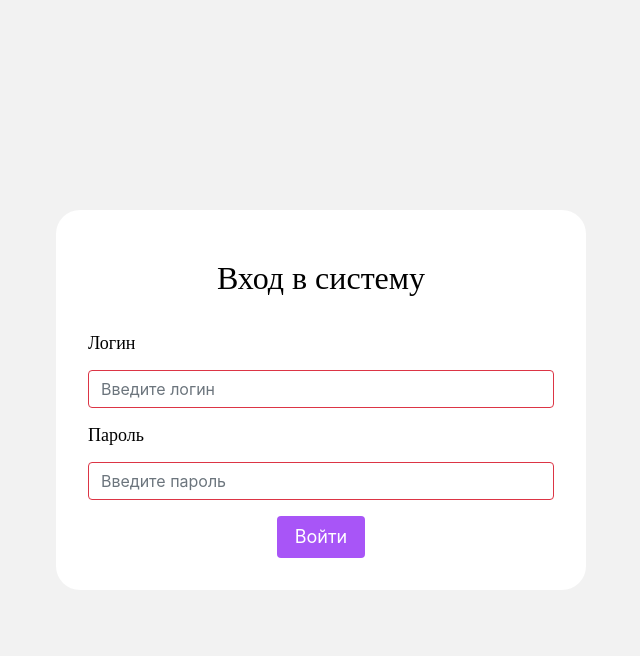
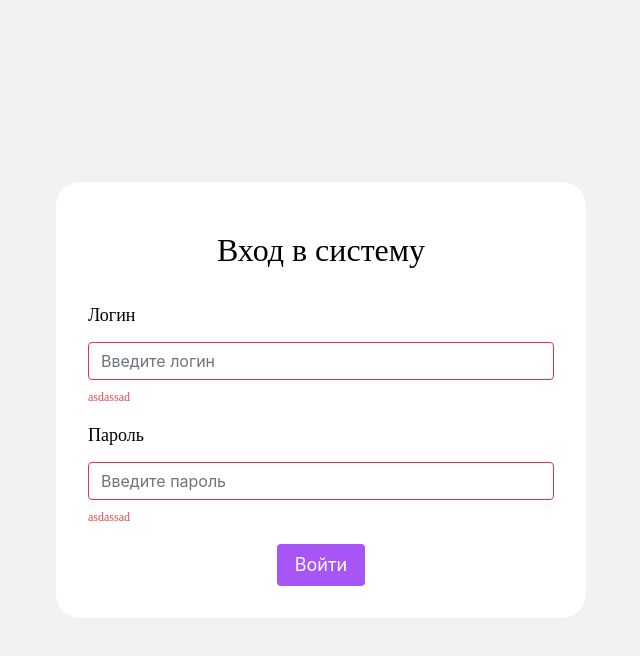
Before and after one commit to os-nsu/ostest-front, a React (Vite) app: page /login in a window 1280 px wide. Both pictures are taken after a click on the button "Войти". Shown: the top 656 px of the page, without its empty margins (319-959 px from the left). Built offline with nearby package versions, Linux system fonts and the light colour scheme; no server answers.

Commit message:
12196 edit DefaultInput: add prop erroLabel

```diff
--- a/src/UI/inputs/DefaultInput/DefaultInput.tsx
+++ b/src/UI/inputs/DefaultInput/DefaultInput.tsx
@@ -9,6 +9,7 @@ interface DefaultInputProps {
   disabled?: boolean;
   required?: boolean;
   invalid?: boolean;
+  errorLabel?: string;
 
   onChange?: (value: string) => void;
 }
@@ -20,6 +21,7 @@ export default function DefaultInput({
   disabled,
   required,
   invalid,
+  errorLabel,
   onChange,
 }: DefaultInputProps) {
   const { defaultValue, onInput } = useInput(value, onChange);
@@ -32,6 +34,7 @@ export default function DefaultInput({
           {required ? <span style={{ color: '#EC4256' }}> * </span> : null}
         </label>
       ) : null}
+      <div className={styles.inputContainer}>
         <InputText
           className={styles.input}
           placeholder={placeholder}
@@ -40,6 +43,10 @@ export default function DefaultInput({
           disabled={disabled}
           invalid={invalid}
         />
+        {invalid && errorLabel ? (
+          <span className={styles.errorLabel}>{errorLabel}</span>
+        ) : null}
+      </div>
     </div>
   );
 }
--- a/src/components/forms/LoginForm/LoginForm.tsx
+++ b/src/components/forms/LoginForm/LoginForm.tsx
@@ -13,13 +13,15 @@ export default function LoginForm() {
         label="Логин"
         placeholder="Введите логин"
         onChange={(value: string) => onFieldChange('username', value)}
-        invalid={isError}
+        invalid={isError.length > 0}
+        errorLabel={isError}
       />
       <DefaultInput
         label="Пароль"
         placeholder="Введите пароль"
         onChange={(value: string) => onFieldChange('password', value)}
-        invalid={isError}
+        invalid={isError.length > 0}
+        errorLabel={isError}
       />
       <Button
         className={styles.button}
--- a/src/components/forms/LoginForm/hooks/useLoginForm.ts
+++ b/src/components/forms/LoginForm/hooks/useLoginForm.ts
@@ -8,12 +8,13 @@ interface LoginFormData {
 
 export const useLoginForm = () => {
   const [isLoading, setLoading] = useState(false);
-  const [isError, setError] = useState(false);
+  const [isError, setError] = useState('');
   const [formData, setFormData] = useState<LoginFormData>({
     username: '',
     password: '',
   });
 
+  //15 min
   const onFieldChange = (fieldType: keyof LoginFormData, value: string) =>
     setFormData({ ...formData, [fieldType]: value });
 
@@ -31,7 +32,7 @@ export const useLoginForm = () => {
         localStorage.setItem('accessToken', accessToken);
         localStorage.setItem('refreshToken', refreshToken);
       })
-      .catch(() => setError(true))
+      .catch(() => setError('asdassad'))
       .finally(() => setLoading(false));
   };
 
--- a/src/styles/components/DefaultInput.module.scss
+++ b/src/styles/components/DefaultInput.module.scss
@@ -10,7 +10,19 @@
     font-weight: 500;
   }
 
-  .input {
-    color: black;
+  .inputContainer {
+    display: flex;
+    flex-direction: column;
+    gap: 6px;
+
+    & .input {
+      color: black;
+    }
+
+    & .errorLabel {
+      font-size: 12px;
+      color: #E24C4C;
+      font-weight: 400;
+    }
   }
 }
```
Lines whose indentation alone changed are shown as unchanged.
